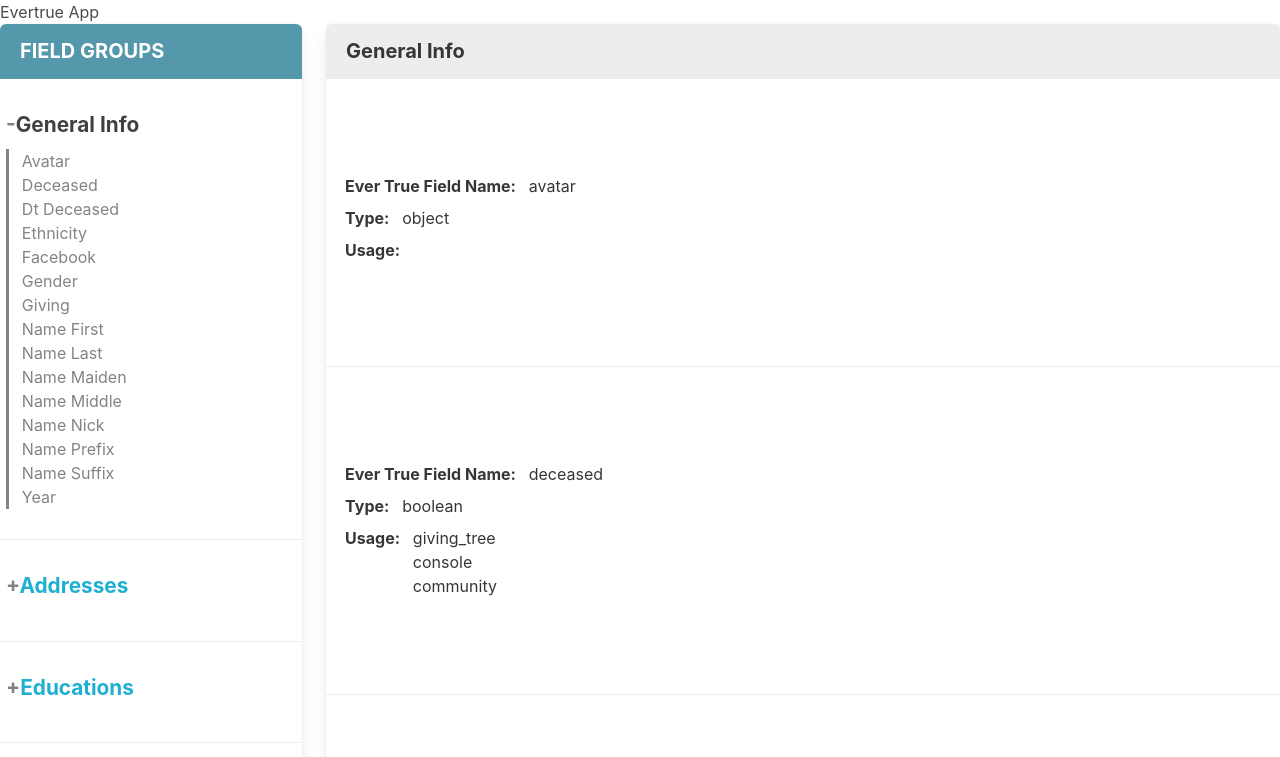
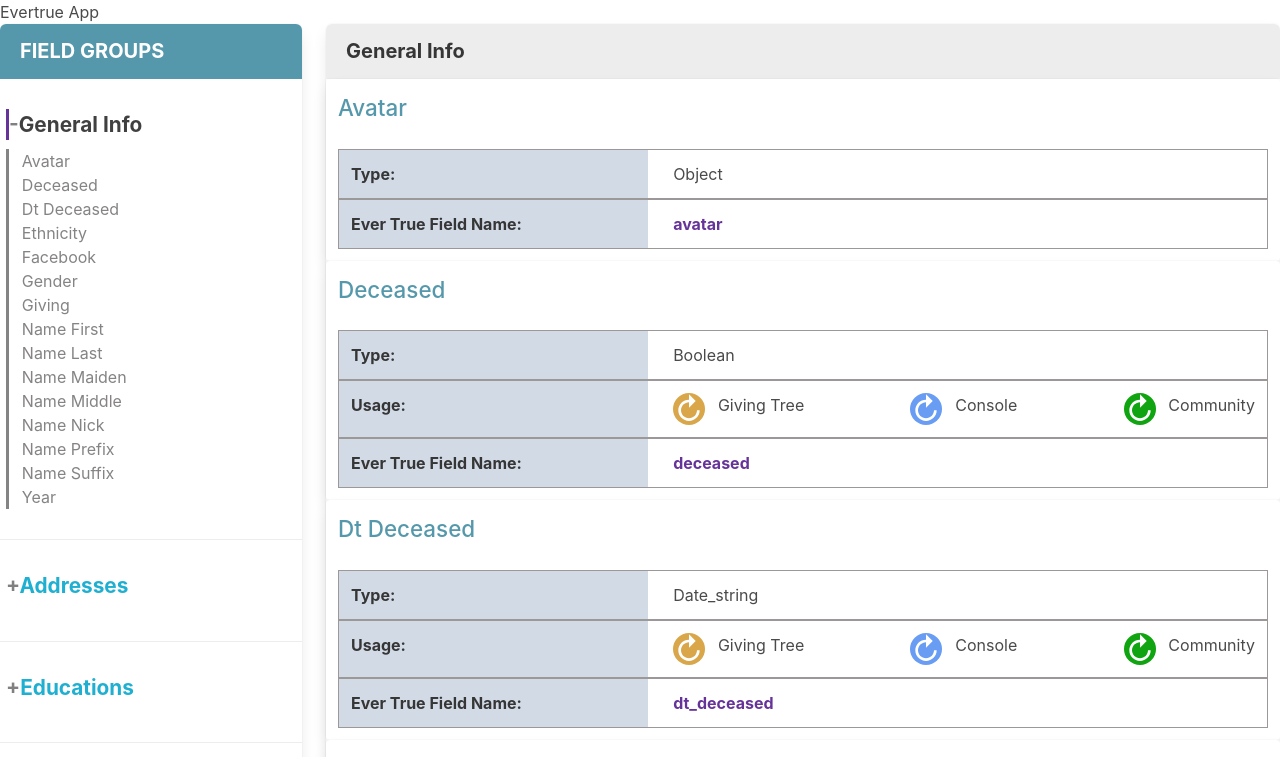
Before and after one commit to ColinRTaylor/ui-challenge, a React (Create React App) app: page / in a window 1280 px wide. Shown: the top 757 px of the page. Built offline with nearby package versions, Linux system fonts and the light colour scheme.

Commit message:
styling and changed initData method

```diff
--- a/src/App.css
+++ b/src/App.css
@@ -1,6 +1,12 @@
 .flex-column {
     display: flex;
     flex-direction: column;
+}
+.flex-row {
+  display: flex;
+}
+.just-between {
+  justify-content: space-between;
 }
 .inline-flex {
   display: inline-flex;
--- a/src/App.js
+++ b/src/App.js
@@ -8,23 +8,53 @@ class App extends Component {
   componentDidMount() {
     fetch(`/data/schema.json`)
       .then(res => res.json())
-      .then(json => this.editData(json))
-      .then(data => this.setState({ data, loading: false, itemForMain: data[0] }));
+      .then(json => this.initData(json))
+      .then(
+        data => this.setState({ data, loading: false, itemForMain: data[0] })
+      ).catch(err => alert(err));
   }
-  editData(data) {
-    const groups = data.filter(group => group.containing_object)
-    const generalInfo =  {
-      containing_object: {
-        properties: data.filter(i => !i.containing_object),
+  initData(data) {
+    const initialValue = [
+      { name: "General Info", areSubItemsVisible: true, properties: [] }
+    ];
+    const groups = data.reduce(
+      (accum, group,) => {
+        if (group.hasOwnProperty("containing_object")) {
+          // create ref to clean up data
+          group.properties = group.containing_object.properties;
+          return accum.concat(group);
+        } else {
+          //accum[0].properties.concat(group)
+          accum[0].properties.push(group);
+          return accum;
+        }
       },
-      name: "General Info",
-      areSubItemsVisible: true,
-    };
-    return [generalInfo, ...groups];
+      initialValue
+    );
+    //  [
+    //   {name: "General Info",
+    //   areSubItemsVisible: true, properties:[]}
+    // ]
+    // console.log(groups)
+    return groups;
+    // const groups = data.filter(group => {
+    //   if(group.hasOwnProperty('containing_object')) {
+    //     group.properties = group.containing_object.properties;
+    //     return group
+    //   }
+    // });
+    // const generalInfo = {
+    //   containing_object: { properties: data.filter(i => !i.containing_object) },
+    //   properties: data.filter(i => !i.containing_object),
+    //   name: "General Info",
+    //   areSubItemsVisible: true
+    // };
+    // return [ generalInfo, ...groups ];
   }
   handleItemClick = item => {
+    // doing at data level so can only have 1 open at a time
     const newData = this.state.data.map(obj => {
-      if(obj.containing_object.name === item.containing_object.name) {
+      if (obj.name === item.name) {
         obj.areSubItemsVisible = !obj.areSubItemsVisible;
       } else {
         // close all others so only 1 is open at a time
@@ -33,33 +63,23 @@ class App extends Component {
       return obj;
     });
     // itemForMain: item,
-    this.setState({  data: newData, itemForMain: item });
+    this.setState({ data: newData, itemForMain: item });
   };
   setActiveItem = item => {
-    const newData = this.state.data.map(obj => {
-      obj.containing_object.properties.forEach(i => {
-        if(i.id === item.id)  i.isActive = true;
-        else i.isActive = false
+    //const { containing_object } = this.state.itemForMain;
+    const newProps = this.state.itemForMain.properties.map(obj => {
+      if (obj.id === item.id) obj.isActive = true;
+      else obj.isActive = false;
+      return obj;
+    });
+    this.setState({
+      itemForMain: Object.assign(
+        { properties: newProps },
+        this.state.itemForMain
+      )
+    });
+  };
 
-      })
-      return obj;
-    })
-    this.setState({  data: newData });
-  }
-  addRef = item => {
-    let { properties } = this.state.itemForMain;
-    // copy the obj
-    let obj = Object.assign({}, this.state.itemForMain);
-
-    obj.properties = properties.map(prop => {
-      // add active for the ref
-      if (prop.id === item.id) {
-        prop.isActive = true;
-      }
-      return prop;
-    });
-    this.setState({ itemForMain: obj });
-  };
   render() {
     const { data, itemForMain, loading } = this.state;
     return (
--- a/src/components/DisplaySubItem.js
+++ b/src/components/DisplaySubItem.js
@@ -1,32 +1,55 @@
 import React, { Component } from "react";
 import { removeUnderscores } from "../utils";
-
+import UsageIcon from './UsageIcon';
+import './MainDisplay.css';
 class DisplaySubItem extends Component {
+  state = {
+    active: undefined,
+  };
+  hasActivated = false;
+  shouldComponentUpdate () {
+    if(this.hasActivated) return false
+    else return true;
+  }
   componentDidUpdate() {
     // navigate (scroll) to this item in list
-    if (this.refs.isActive)
-      this.refs.isActive.scrollIntoView({ behavior: "smooth" });
+    if(this.refs.isActive) {
+      this.refs.isActive.scrollIntoView({ behavior: "smooth", block: "end" });
+      this.hasActivated = true;
+      // this.setState({active: "active"})
+    }
   }
   render() {
     const { item: {name, data_type, isActive, app_keys} } = this.props;
     return (
-      <div className="panel-block flex-column aside-panels">
-        <div className="inline-flex">
-          {
-            isActive ? <span className="label" ref="isActive">
-                Ever True Field Name:
-              </span> : <span className="label">Ever True Field Name: </span>
-          }
-          <p> {removeUnderscores(name)}</p>
+      <div className={"card " + (this.state.active)} ref={isActive ? "isActive": undefined}>
+
+    <p className="section-header title-case">
+      {removeUnderscores(name)}
+    </p>
+      <div className="card-content left-panel">
+        <div className="columns display-section">
+          <span className="label left-section column is-one-third" ref={isActive ? "isActive": undefined}>Type: </span>
+          <p className="column right-section title-case"> {data_type}</p>
         </div>
-        <div className="inline-flex">
-          <span className="label">Type: </span> <p> {data_type}</p>
+
+        {app_keys.length ?
+        <div className="columns display-section">
+          <span className="label left-section column is-one-third">Usage: </span>
+          <div className="column flex-row just-between right-section">
+            {app_keys.map((val, uid) =>  (
+              <p key={uid} className="inline-flex title-case">
+                <span className={"icon " + (val.toString())}>
+                  <UsageIcon/>
+                </span> {removeUnderscores(val)}
+              </p>)
+            )}
         </div>
-        <div className="inline-flex">
-          <span className="label">Usage: </span>
-          <div>
-            {app_keys.map((key, uid) => <p key={uid}> {key}</p>)}
-          </div>
+        </div>: undefined}
+        <div className="columns display-section">
+          <span className="label left-section column is-one-third">Ever True Field Name: </span>
+          <p className="column field-name"> {name}</p>
+        </div>
         </div>
       </div>
     );
--- /dev/null
+++ b/src/components/MainDisplay.css
@@ -0,0 +1,27 @@
+.left-section {
+    background: #d2dae6;
+}
+.column.left-section {
+    margin-bottom: 0;
+
+}
+/*.columns.display-section {
+    margin-bottom: 0;
+}*/
+.display-section {
+    border: 0.1em solid #9d9898;
+}
+.section-header {
+    font-size: 1.4rem;
+    font-weight: 500;
+    color: #5598ab;
+    padding: 0.75rem;
+}
+.active {
+    border-left: 3px solid rebeccapurple;
+    color: rebeccapurple;
+}
+.field-name {
+    color: rebeccapurple;
+    font-weight: bold;
+}
--- a/src/components/MainDisplay.js
+++ b/src/components/MainDisplay.js
@@ -1,16 +1,12 @@
 import React, { Component } from "react";
-import DisplayItem from "./DisplayItem";
+//import DisplayItem from "./DisplayItem";
 import DisplaySubItem from "./DisplaySubItem";
 class MainDisplay extends Component {
   render() {
-    const { item: {name,containing_object:{  properties }}, item } = this.props;
+    const { item: {name,  properties } } = this.props;
     return (
       <div className="panel">
-          {
-            properties
-              ? <h4 className="panel-heading is-4 title-case">{name}</h4>
-              : <DisplayItem item={item} />
-          }
+          <h4 className="panel-heading is-4 title-case">{name}</h4>
         {
           properties
             ? properties.map((prop, uid) => (
--- a/src/components/SidePanel.css
+++ b/src/components/SidePanel.css
@@ -40,3 +40,23 @@
 .group-header.active {
     color: #414040;
 }
+.usage-icon {
+    fill: #fff;
+}
+.icon {
+    border-radius: 50%;
+    height: 2vh;
+    width: 2vw;
+    height: 32px;
+    width: 32px;
+    margin-right: 1vw;
+}
+.community {
+     background: #10a410;
+}
+.giving_tree {
+    background: #d9a649;
+}
+.console {
+    background: #689df3;
+}
--- a/src/components/SidePanelItem.js
+++ b/src/components/SidePanelItem.js
@@ -24,12 +24,11 @@ class SidePanelItem extends Component {
     );
   };
   render() {
-    const { item:{name, containing_object: { properties }, areSubItemsVisible}, item } = this.props;
-    // const { areSubItemsVisible } = this.state;
+    const { item:{name,  properties , areSubItemsVisible}, item } = this.props;
     return (
       <div className="panel-block aside-panels">
         <a className={"group-header " + (areSubItemsVisible ? "active": undefined)}
-        onClick={() => this.renderSubItems(item)}>
+        onClick={() => this.props.handleItemClick(item)}>
               <span className="plus">{areSubItemsVisible ? "-" : "+"}</span>
               {removeUnderscores(name)}
             </a>
--- /dev/null
+++ b/src/components/UsageIcon.js
@@ -0,0 +1,12 @@
+import React from 'react';
+
+const UsageIcon = () => {
+    return (
+          <svg className="usage-icon" xmlns="http://www.w3.org/2000/svg" viewBox="-3 5 24 24">
+
+  <path className="st0" d="M.984 17.984c0-4.407 3.61-7.97 8.016-7.97v-4.03L14.016 11 9 16.014v-4.03c-3.28 0-6 2.717-6 6s2.72 6 6 6 6-2.72 6-6h2.016c0 4.405-3.61 8.014-8.016 8.014S.984 22.39.984 17.983z"/>
+</svg>
+    );
+};
+
+export default UsageIcon;
--- a/src/index.css
+++ b/src/index.css
@@ -1,4 +1,5 @@
 body {
   margin: 0;
   padding: 0;
+  scroll-behavior: smooth;
 }
```
Also changed, not shown: 1 other file (tests, documents, lock files or other folders).
